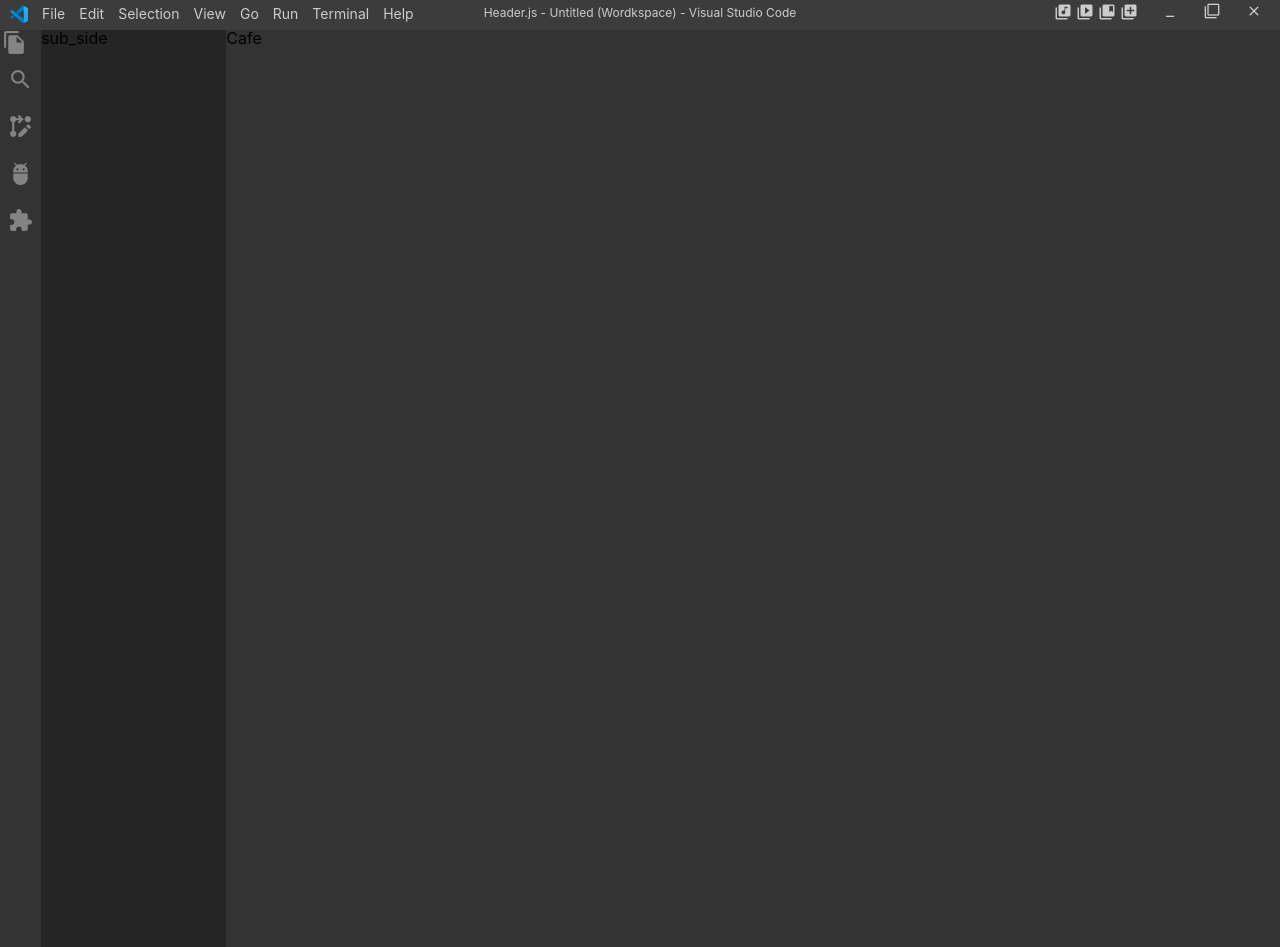
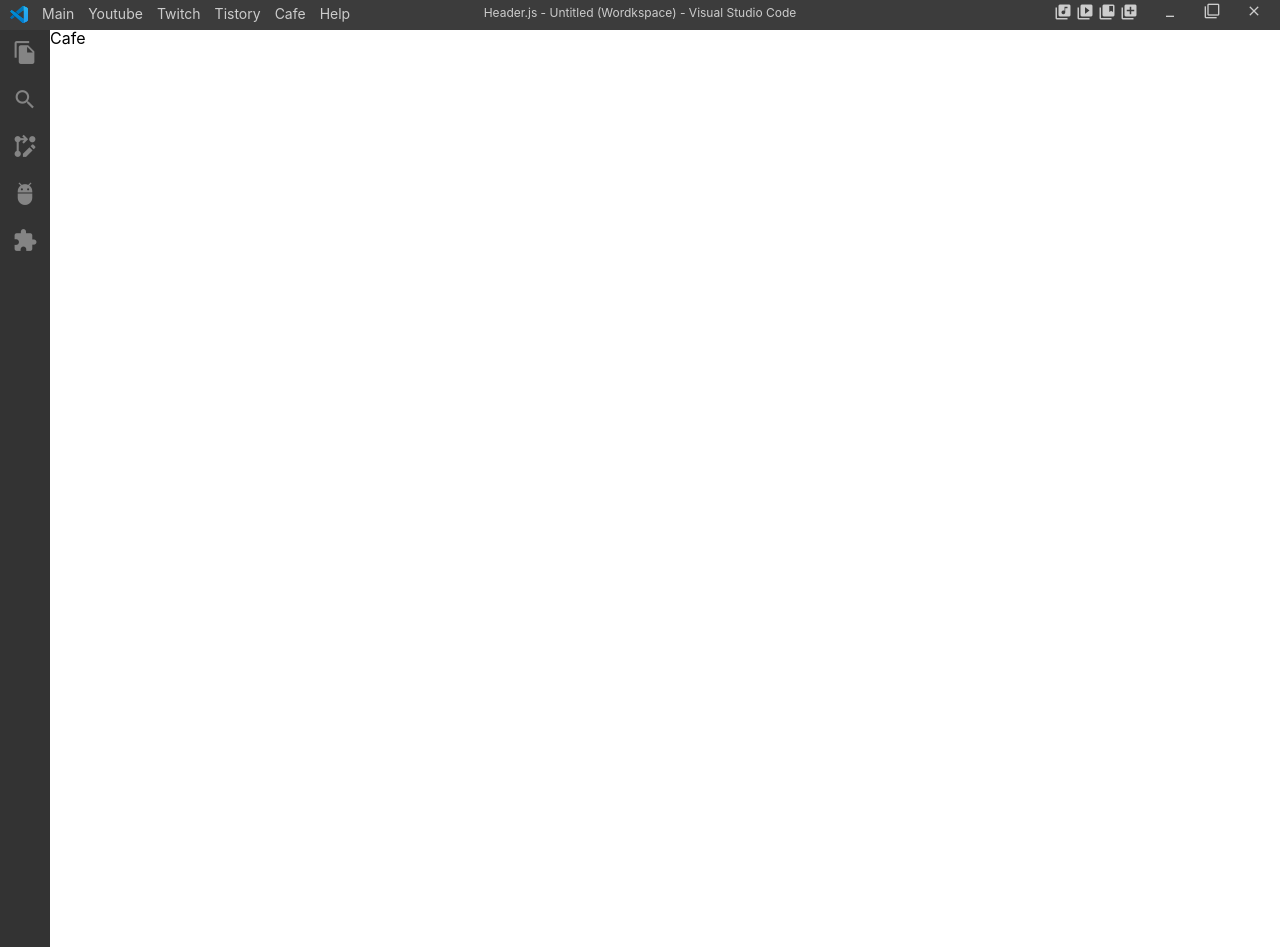
Before and after one commit to eastZoo/VSC-web, a React (Create React App) app: page /cafe in a window 1280 px wide. Built offline with nearby package versions, Linux system fonts and the light colour scheme; the HTML template or start-up script is replaced by a standard one.

Commit message:
feat : sidebar slide logic

```diff
--- a/src/App.css
+++ b/src/App.css
@@ -1,3 +1,61 @@
 .body{
  display: flex;
 }
+.container{
+  width: 100%;
+}
+.sidebar{
+  position: relative;
+  height: 917px;
+  width: 100%;
+  display: flex;
+}
+.sidebar .main_side{
+  width: 50px;
+  background-color: #333;
+  position: relative;
+}
+
+.sidebar .main_side .material-icons{
+  font-size: 25px;
+  margin: 0 2px;
+  color: #848484;
+}
+
+.sidebar .main_side ul.menu{
+  margin: auto;
+}
+
+.sidebar .main_side ul.menu li{
+  padding: 10px 0;
+  text-align: center;
+  cursor: pointer;
+}
+
+.sidebar .main_side ul.menu li:hover .material-icons {
+  color: #f5f5f5;
+  border-left-style: 2px solid #ccc;
+}
+.sidebar .side-menu ul.menu li:active {
+  border-left: 2px solid #ccc;
+  padding-left: -2px;
+
+}
+
+.sidebar .sub_side {
+  background-color: #252526;
+  width: 190px;
+  transition: 1s;
+}
+
+.sidebar .sub_side_close {
+  background-color: #252526;
+  width: 0;
+  transition: width 0.5s;
+}
+
+.youtube {
+  width: calc(100%-240px);
+  top: 10px;
+  left: 50px;
+}
--- a/src/App.js
+++ b/src/App.js
@@ -7,12 +7,14 @@
 import Twitch from "./components/Twitch";
 import Tistory from "./components/Tistory";
 import Cafe from "./components/Cafe";
+import './App.css'
 
 function App() {
   return (
     <>
       <Router>
         <Header />
+        <div className="container">
           <Sidebar>
             <Routes>
               <Route path="/" element={<Main />}></Route>
@@ -30,6 +32,7 @@
               <Route path="/cafe" element={<Cafe />}></Route>
             </Routes>
           </Sidebar>
+        </div>
       </Router>
     </>
 
--- a/src/Layout/Header.css
+++ b/src/Layout/Header.css
@@ -60,7 +60,6 @@
 .header .sub-menu ul.menu li a:hover{
   background-color: #454646;
   border-radius: 3px;
-
   cursor: pointer;
 }
 
--- a/src/Layout/Header.js
+++ b/src/Layout/Header.js
@@ -1,4 +1,5 @@
 import React from 'react'
+import { Link } from 'react-router-dom'
 import './Header.css'
 
 const Header = () => {
@@ -11,28 +12,22 @@
         <div className='sub-menu'>
           <ul className='menu'>
             <li>
-              <a href='/'>File</a>
+              <Link to='/'>Main</Link>
             </li>
             <li>
-              <a href='/'>Edit</a>
+              <Link to='/youtube'>Youtube</Link>
             </li>
             <li>
-              <a href='/'>Selection</a>
+              <Link to='/twitch'>Twitch</Link>
             </li>
             <li>
-              <a href='/'>View</a>
+              <Link to='/tistoy'>Tistory</Link>
             </li>
             <li>
-              <a href='/'>Go</a>
+              <Link to='/cafe'>Cafe</Link>
             </li>
             <li>
-              <a href='/'>Run</a>
-            </li>
-            <li>
-              <a href='/'>Terminal</a>
-            </li>
-            <li>
-              <a href='/'>Help</a>
+              <Link href='/'>Help</Link>
             </li>
           </ul>
         </div>
--- a/src/Layout/Sidebar.css
+++ b/src/Layout/Sidebar.css
@@ -1,12 +1,13 @@
 .sidebar{
   position: absolute;
-  background-color: #333;
   height: 917px;
-  width: 100%;
+  width: 235px;
   display: flex;
+  z-index: 999;
 }
 .sidebar .main_side{
   width: 50px;
+  background-color: #333;
 }
 
 .sidebar .main_side .material-icons{
@@ -37,9 +38,12 @@
 
 .sidebar .sub_side {
   background-color: #252526;
-  width: 225px;
+  width: 185px;
+  transition: 1s;
 }
 
-.sidebar .content {
-  width: 100%;
+.sidebar .sub_side_close {
+  background-color: #252526;
+  width: 0;
+  transition: width 0.5s;
 }
--- a/src/Layout/Sidebar.js
+++ b/src/Layout/Sidebar.js
@@ -1,50 +1,46 @@
 import React, { useState } from 'react'
-import { Link } from "react-router-dom";
-import Sidepop from '../components/SidePop/Sidepop'
-import Main from '../components/Main';
-import './Sidebar.css'
+// import './Sidebar.css'
 
 const Sidebar = ({children}) => {
   const[isOpen ,setIsOpen] = useState(false);
+
   const toggle = () => {
-    setIsOpen (!isOpen);
-    console.log(isOpen)
+    if(!isOpen){
+      setIsOpen((prev) => !prev);
+    } else {
+      setIsOpen((prev) => !prev);
+    }
   }
   return (
     <div className='sidebar'>
         <div className='main_side'>
-            <ul className='menu'>
-                <Link to='/'>
+            <ul className='menu' onClick={toggle}>
+              <li>
                 <div class="material-icons">file_copy</div>
-                </Link>
-              <li>
-                <Link to='/youtube'>
-                  <div class="material-icons">search</div>
-                </Link>
               </li>
               <li>
-                <Link to='/twitch'>
-                  <div class="material-icons">rebase_edit</div>
-                </Link>
+                <div class="material-icons">search</div>
               </li>
               <li>
-                <Link to='/tistoy'>
-                  <div class="material-icons">adb</div>
-                </Link>
+                <div class="material-icons">rebase_edit</div>
               </li>
               <li>
-                <Link to='/cafe'>
-                  <div class="material-icons">extension</div>
-                </Link>
+                <div class="material-icons">adb</div>
+              </li>
+              <li>
+                <div class="material-icons">extension</div>
               </li>
             </ul>
         </div>
         {/* 사이드바 버튼 토글시 나오는 메뉴 */}
+        {isOpen ?
         <div className='sub_side'>
           sub_side
         </div>
-        {/* 메인 컨텐츠 창 */}
-        <div className='content'>{children}</div>
+        :
+        <div className='sub_side_close'>
+        </div>}
+        {children}
     </div>
   )
 }
--- /dev/null
+++ b/src/components/Youtube.css
@@ -0,0 +1,3 @@
+.youtube {
+
+}
--- a/src/components/Youtube.js
+++ b/src/components/Youtube.js
@@ -2,7 +2,9 @@
 
 const Youtube = () => {
   return (
-    <div>Youtube</div>
+      <div className='youtube'>
+        유튜브
+      </div>
   )
 }
 
```
Lines whose indentation alone changed are shown as unchanged.
